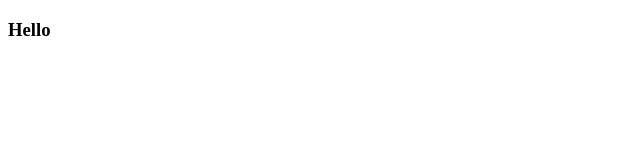
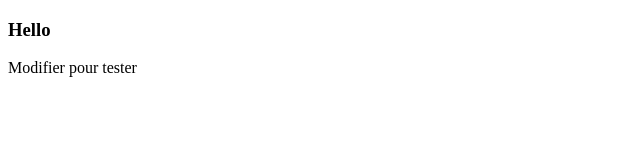
Before and after one commit to AdnaneAly/myfmbp, a plain HTML site: page index.html in a window 1280 px wide. Shown: the whole page, without its empty margins (0-640 px from the left). Drawn offline with Linux system fonts and the light colour scheme.

Commit message:
Update index.html

```diff
--- a/index.html
+++ b/index.html
@@ -7,5 +7,6 @@
 </head>
 <body>
     <h3>Hello</h3>
+    <p>Modifier pour tester</p>
 </body>
 </html>
```
